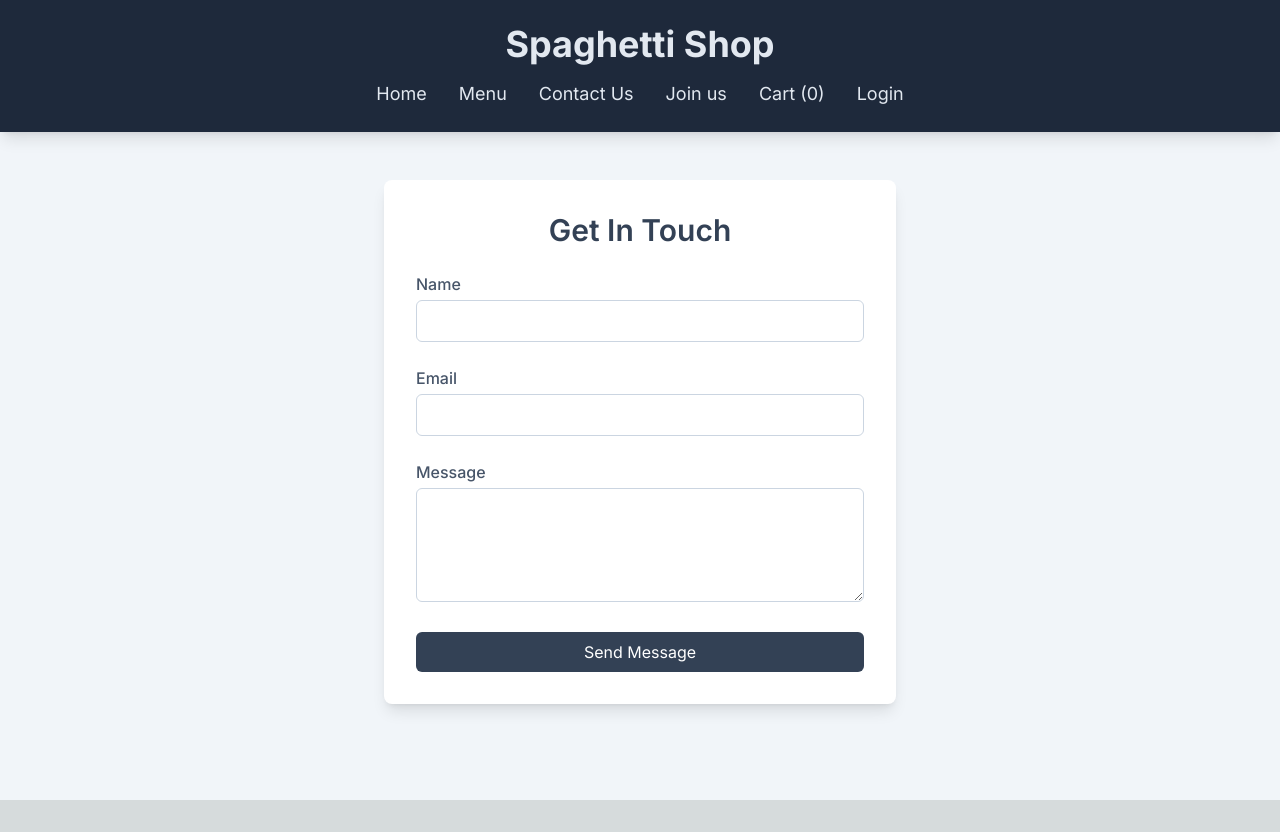
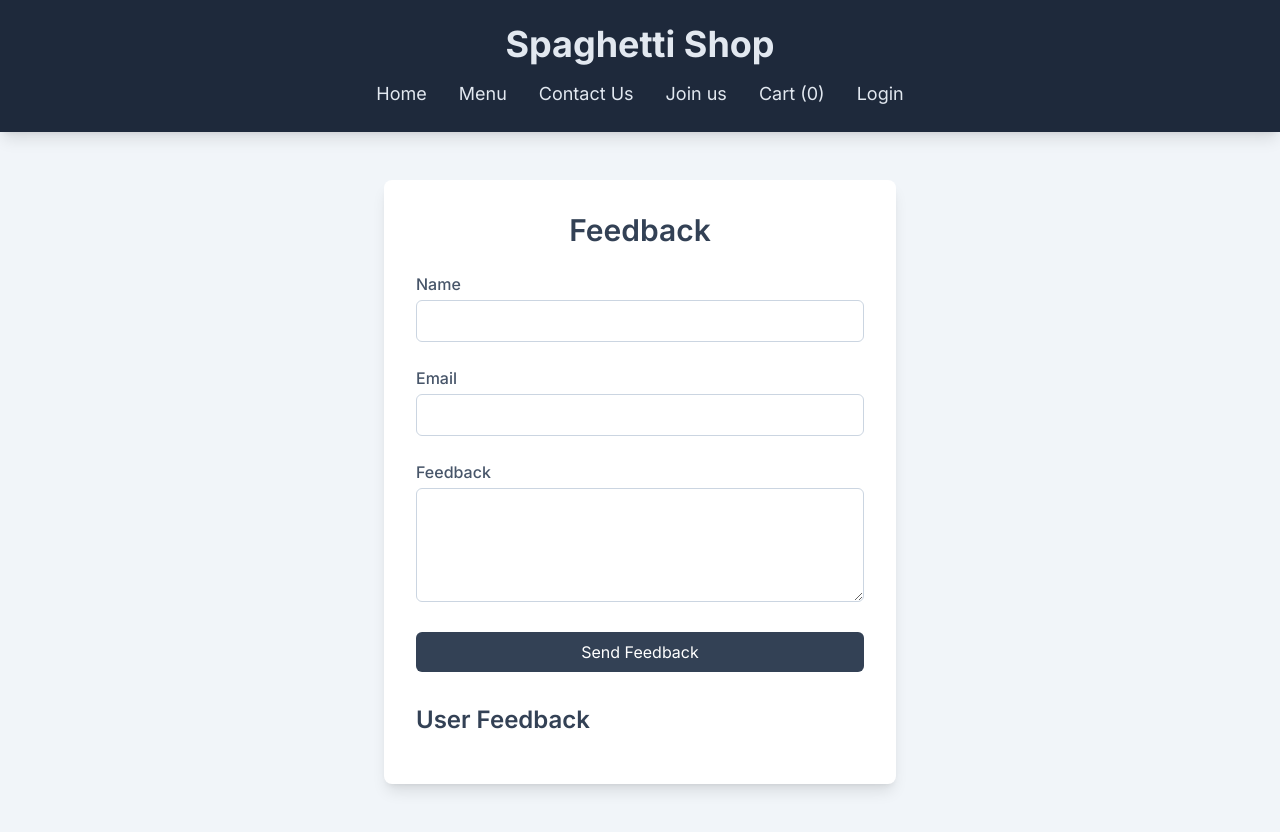
Before and after one commit to Osamaas04/spaghetti-shop, a Next.js app: page /contact-us in a window 1280 px wide. Before the commit the page ends 800 px from the top, so only its background shows below. Built offline with nearby package versions, Linux system fonts and the light colour scheme.

Commit message:
Update ContactUsForm.jsx

```diff
--- a/components/ContactUsForm.jsx
+++ b/components/ContactUsForm.jsx
@@ -1,33 +1,46 @@
 "use client";
 
-import { useRef } from "react";
+import { useRef, useState } from "react";
 
 export default function ContactUsForm() {
   const name = useRef(null);
   const email = useRef(null);
-  const message = useRef(null);
+  const feedback = useRef(null);
+
+  const [feedbackList, setFeedbackList] = useState([]);
 
   async function handleSubmit(event) {
     event.preventDefault();
 
     const nameValue = name.current.value;
     const emailValue = email.current.value;
-    const messageValue = message.current.value;
+    const feedbackValue = feedback.current.value;
 
     try {
-      const response = await fetch('/api/contact-us', {
-        method: 'POST',
+      const response = await fetch("/api/contact-us", {
+        method: "POST",
         headers: {
-          'Content-Type': 'application/json',
+          "Content-Type": "application/json",
         },
-        body: JSON.stringify({ name: nameValue, email: emailValue, message: messageValue }),
+        body: JSON.stringify({ name: nameValue, email: emailValue, feedback: feedbackValue }),
       });
 
       if (!response.ok) {
         throw new Error(`Error: ${response.statusText}`);
       }
 
-      alert('Message sent successfully!');
+      // Intentionally vulnerable code, adds user input directly to the feedback list
+      setFeedbackList((prevFeedbackList) => [
+        ...prevFeedbackList,
+        { name: nameValue, feedback: feedbackValue },
+      ]);
+
+      // Clear form fields after submission
+      name.current.value = "";
+      email.current.value = "";
+      feedback.current.value = "";
+
+      console.log("Message sent successfully!");
     } catch (error) {
       alert(`Failed to send message: ${error.message}`);
     }
@@ -36,7 +49,7 @@ export default function ContactUsForm() {
   return (
     <div className="bg-white shadow-lg rounded-lg p-8 max-w-lg mx-auto">
       <h1 className="text-3xl font-semibold text-center text-slate-700 mb-6">
-        Get In Touch
+        Feedback
       </h1>
       <form className="grid gap-6" onSubmit={handleSubmit}>
         <div>
@@ -64,13 +77,13 @@ export default function ContactUsForm() {
           />
         </div>
         <div>
-          <label htmlFor="message" className="block text-slate-600 font-medium">
-            Message
+          <label htmlFor="feedback" className="block text-slate-600 font-medium">
+            Feedback
           </label>
           <textarea
             rows="4"
-            id="message"
-            ref={message}
+            id="feedback"
+            ref={feedback}
             className="w-full mt-1 p-2 border border-slate-300 rounded-md focus:ring-2 focus:ring-slate-500 focus:outline-none"
             required
           />
@@ -79,9 +92,23 @@ export default function ContactUsForm() {
           type="submit"
           className="bg-slate-700 text-white py-2 px-4 rounded-md hover:bg-slate-800 focus:ring-2 focus:ring-slate-500 focus:outline-none"
         >
-          Send Message
+          Send Feedback
         </button>
       </form>
+
+      {/* Feedback section */}
+      <div className="mt-8">
+        <h2 className="text-2xl font-semibold text-slate-700 mb-4">User Feedback</h2>
+        <ul className="space-y-4">
+          {feedbackList.map((item, index) => (
+            <li key={index} className="bg-slate-100 p-4 rounded-lg shadow-md">
+              <p className="font-bold text-slate-700">{item.name}</p>
+              {/* Vulnerable to XSS */}
+              <p className="text-slate-600" dangerouslySetInnerHTML={{ __html: item.feedback }} />
+            </li>
+          ))}
+        </ul>
+      </div>
     </div>
   );
 }
```
